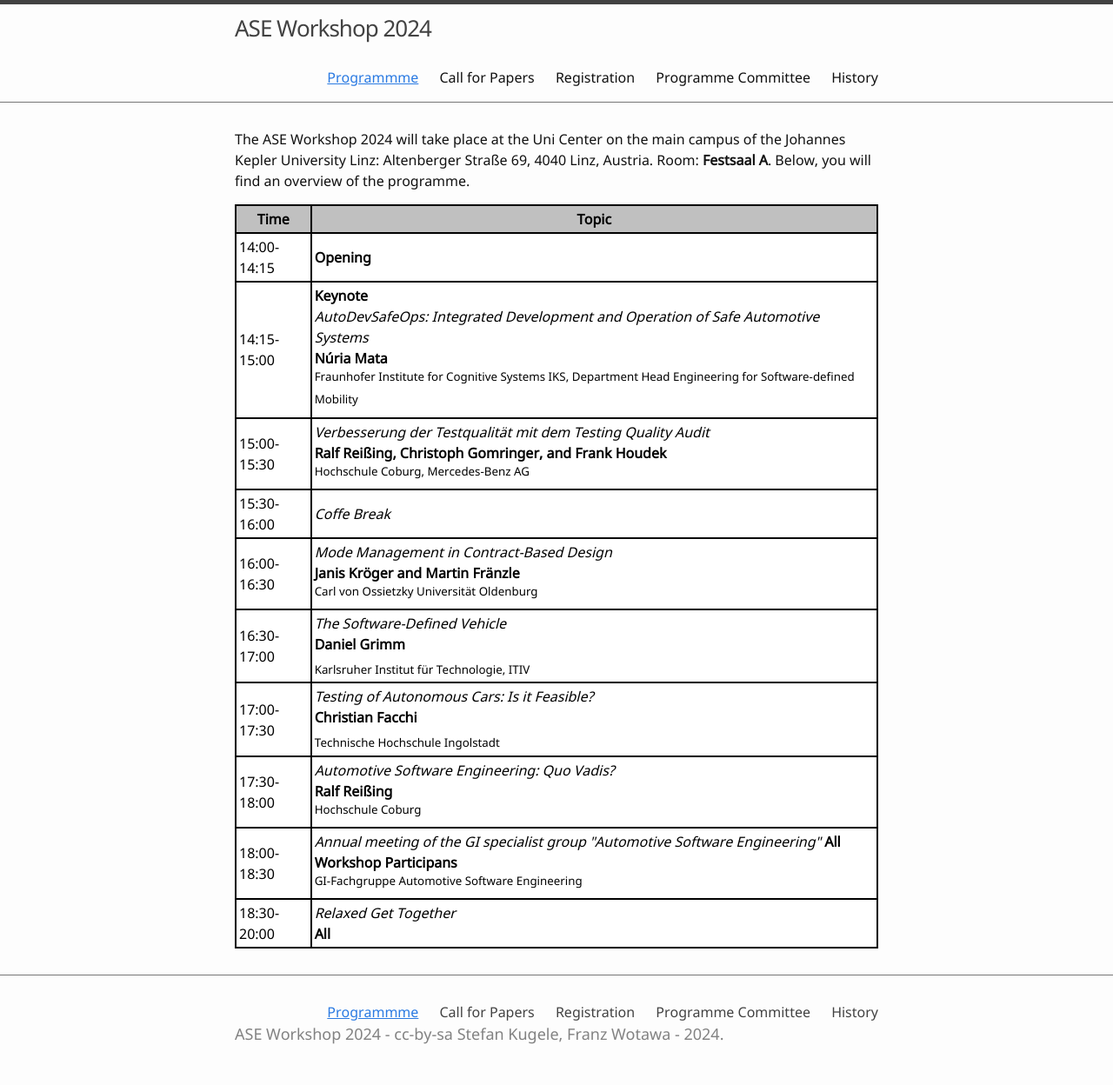
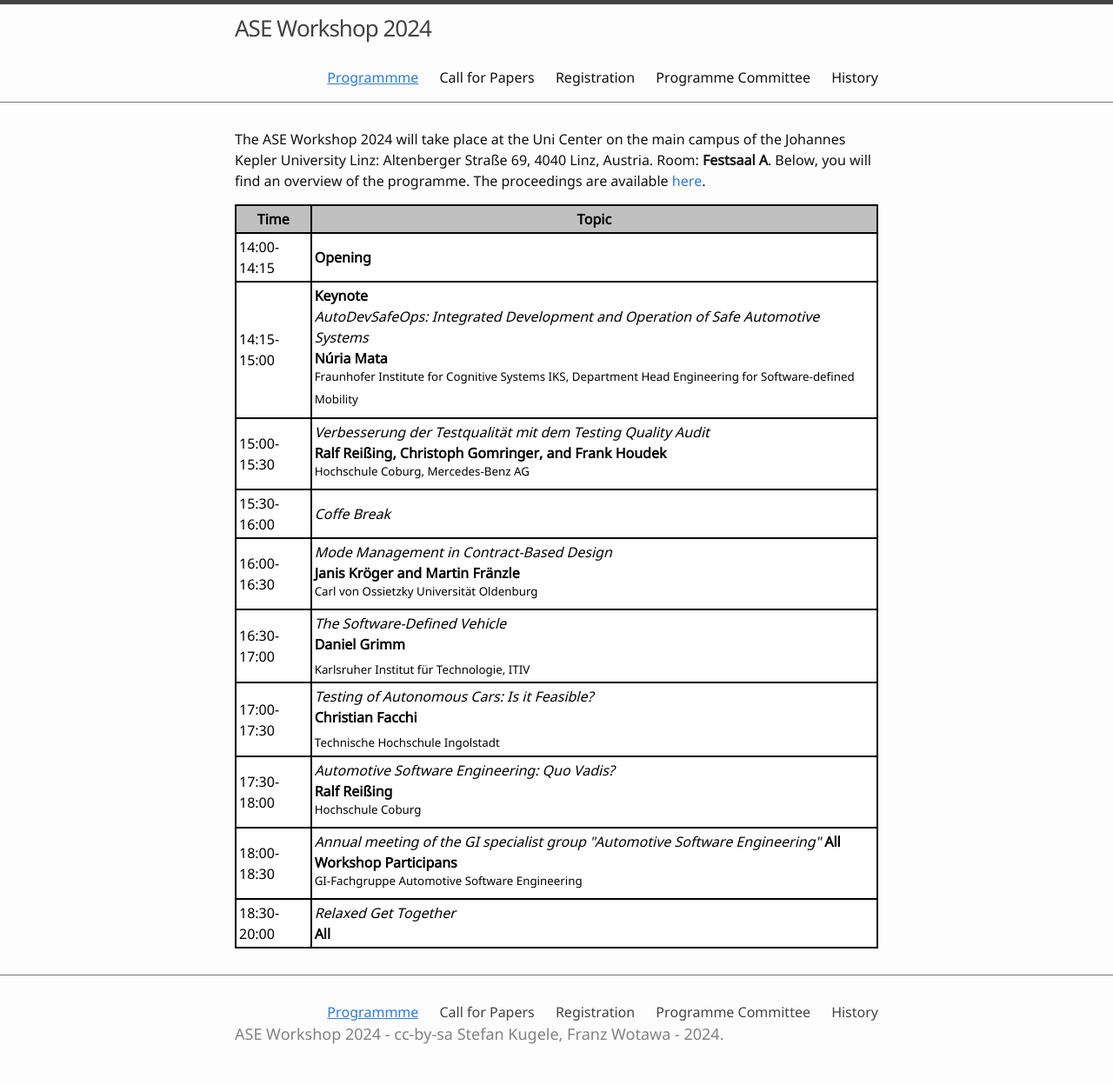
Before and after one commit to ASE-Workshop/2024, a Jekyll site: the page built from 0-programm.md, in a window 1280 px wide. Shown: the whole page at 87% size. Built offline with Jekyll 4.4.1, drawn with Linux system fonts in a browser that asks for light colours.

Commit message:
Update 0-programm.md
added proceedings

```diff
--- a/0-programm.md
+++ b/0-programm.md
@@ -5,6 +5,7 @@ nav: true
 
 The ASE Workshop 2024 will take place at the Uni Center on the main campus of the Johannes Kepler University Linz: Altenberger Straße 69, 4040 Linz, Austria. Room: <b>Festsaal A</b>.
 Below, you will find an overview of the programme.
+The proceedings are available [here](https://dl.gi.de/collections/53649beb-2b43-4ff0-b149-0471d78af8bb).
 
 <head>
 <!-- CSS Code: Place this code in the document's head (between the 'head' tags) -->
```
